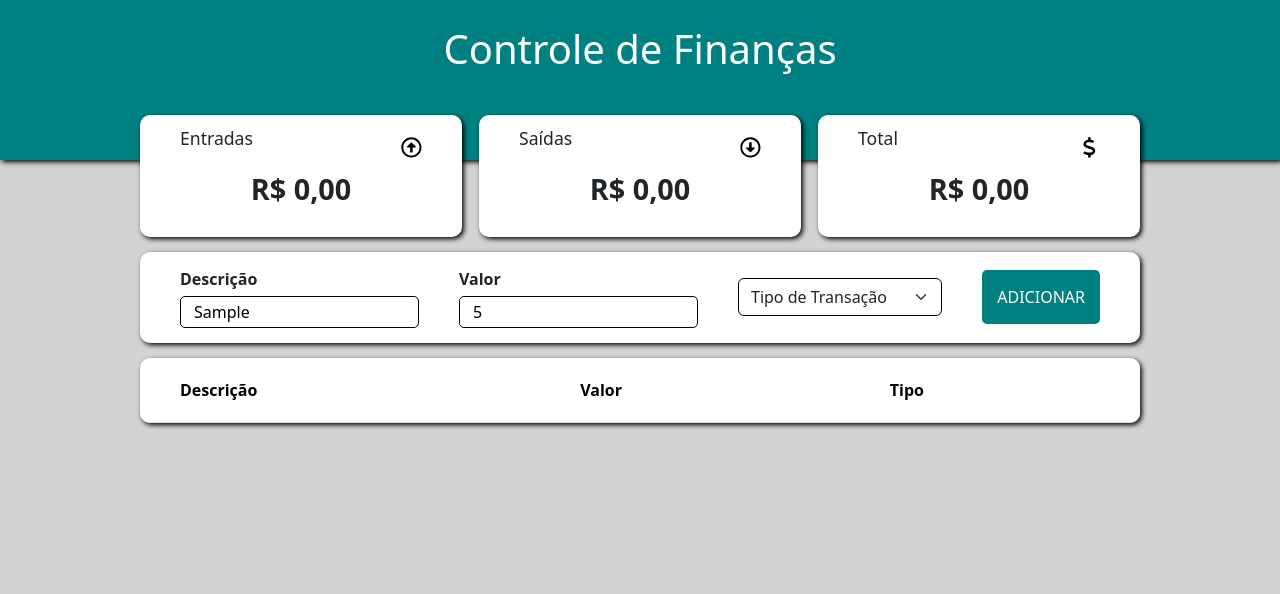
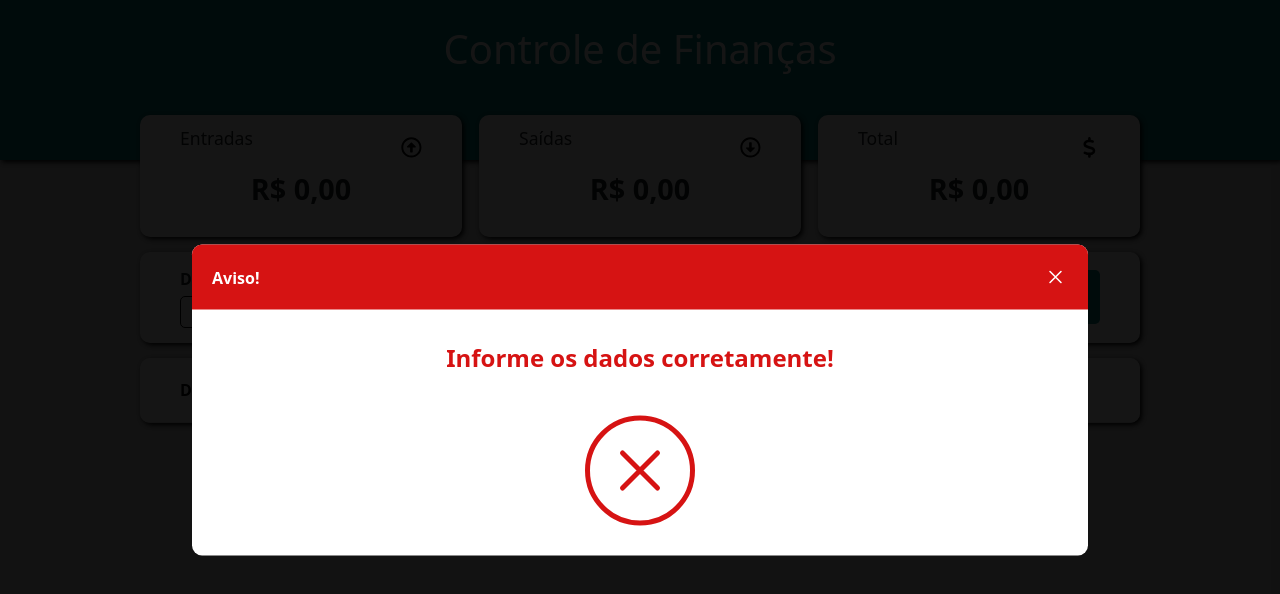
Before and after one commit to DavidSant021/controle-de-financas, a React (Vite) app: page / in a window 1280 px wide. Both pictures are taken after typing "Sample", "5" into the empty fields and a click on the button "ADICIONAR". Shown: the top 594 px of the page. Built offline with nearby package versions, Linux system fonts and the light colour scheme.

Commit message:
adicionado modal dinâmico

```diff
--- a/src/components/AddTransaction/index.jsx
+++ b/src/components/AddTransaction/index.jsx
@@ -3,6 +3,7 @@ import Transaction from "../../entities/Transaction"
 import { ValueContext } from "../../context/ValueContext"
 import styles from './style.module.css'
 import Form from 'react-bootstrap/Form';
+import Modal from "../Modal";
 
 export default function AddTransaction() {
     const defaultTransaction = {
@@ -13,15 +14,20 @@ export default function AddTransaction() {
 
     const [transaction, setTransaction] = useState(defaultTransaction)
     const [selectedType, setSelectedType] = useState(null)
+    const [open, setOpen] = useState(false)
+    const [modalType, setModalType] = useState(false)
+
     const desc = useRef(null)
     const formRef = useRef(null);
+
     const { addTransaction } = useContext(ValueContext)
 
     function handleSubmit(ev) {
         ev.preventDefault()
 
         if (!selectedType) {
-            alert('Por favor, selecione o tipo de transação (entrada ou saída).');
+            setModalType(false)
+            setOpen(true)
             return
         }
 
@@ -29,6 +35,8 @@ export default function AddTransaction() {
             const validTransaction = new Transaction(transaction)
             setTransaction(validTransaction)
             addTransaction(validTransaction)
+            setModalType(true)
+            setOpen(true)
         } catch (error) {
             console.log(error)
         } finally {
@@ -99,6 +107,11 @@ export default function AddTransaction() {
                 </Form.Select>
                 <button className={styles.addButton}>Adicionar</button>
             </form>
+            <Modal
+                isOpen={open}
+                setOpen={setOpen}
+                modalType={modalType}
+            />
         </>
     )
 }
--- /dev/null
+++ b/src/components/Modal/index.jsx
@@ -0,0 +1,59 @@
+import styles from './style.module.css'
+import { IoCloseOutline } from "react-icons/io5"
+import { FaCheck } from "react-icons/fa"
+import PropTypes from 'prop-types'
+
+Modal.propTypes = {
+    isOpen: PropTypes.bool,
+    setOpen: PropTypes.func,
+    modalType: PropTypes.bool
+}
+
+export default function Modal({ isOpen, setOpen, modalType }) {
+    if (isOpen) {
+
+        if (modalType) {
+            return (
+                <div className={styles.background}>
+                    <div className={styles.modal}>
+                        <div className={styles.modalHeader}>
+                            <span>Aviso!</span>
+                            <IoCloseOutline
+                                onClick={() => setOpen(!isOpen)}
+                                className={styles.icon}
+                            />
+                        </div>
+                        <div className={styles.modalBody}>
+                            <span>Sua transação foi salva com sucesso!</span>
+                            <div className={styles.contentCheck}>
+                                <FaCheck className={styles.check} />
+                            </div>
+                        </div>
+                    </div>
+                </div>
+            )
+        } else {
+            return (
+                <div className={styles.background}>
+                    <div className={styles.modal}>
+                        <div className={styles.modalHeaderError}>
+                            <span>Aviso!</span>
+                            <IoCloseOutline
+                                onClick={() => setOpen(!isOpen)}
+                                className={styles.icon}
+                            />
+                        </div>
+                        <div className={styles.modalBodyError}>
+                            <span>Informe os dados corretamente!</span>
+                            <div className={styles.contentErrorIcon}>
+                                <IoCloseOutline className={styles.errorIcon} />
+                            </div>
+                        </div>
+                    </div>
+                </div>
+            )
+        }
+    }
+
+    return null
+}
--- /dev/null
+++ b/src/components/Modal/style.module.css
@@ -0,0 +1,109 @@
+.background {
+    position: fixed;
+    top: 0;
+    bottom: 0;
+    left: 0;
+    right: 0;
+    background-color: rgba(0, 0, 0, 0.918);
+}
+
+.modal {
+    position: fixed;
+    top: 50%;
+    left: 50%;
+    transform: translate(-50%, -50%);
+    background-color: white;
+    color: black;
+    border-radius: 10px;
+    width: 70%;
+    display: flex;
+    flex-direction: column;
+}
+
+.modalHeader {
+    display: flex;
+    justify-content: space-between;
+    align-items: center;
+    padding: 20px;
+    background-color: teal;
+    border-radius: 10px 10px 0 0 ;
+
+    span {
+        color: white;
+        font-weight: bold;
+    }
+}
+
+.modalHeaderError {
+    display: flex;
+    justify-content: space-between;
+    align-items: center;
+    padding: 20px;
+    background-color: rgb(214, 19, 19);
+    border-radius: 10px 10px 0 0 ;
+
+    span {
+        color: white;
+        font-weight: bold;
+    }
+}
+
+.icon {
+    color: white;
+    font-size: 25px;
+    cursor: pointer;
+}
+
+.modalBody {
+    display: flex;
+    flex-direction: column;
+    align-items: center;
+    justify-content: center;
+    padding: 30px 10px;
+
+    span {
+        margin-bottom: 40px;
+        font-size: 1.5rem;
+        font-weight: bold;
+        text-align: center;
+        color: teal;
+    }
+}
+
+.modalBodyError {
+    display: flex;
+    flex-direction: column;
+    align-items: center;
+    justify-content: center;
+    padding: 30px 10px;
+
+    span {
+        margin-bottom: 40px;
+        font-size: 1.5rem;
+        font-weight: bold;
+        text-align: center;
+        color: rgb(214, 19, 19);
+    }
+}
+
+.contentCheck {
+    padding: 10px;
+    border-radius: 50%;
+    border: 5px solid teal;
+}
+
+.contentErrorIcon {
+    padding: 10px;
+    border-radius: 50%;
+    border: 5px solid rgb(214, 19, 19);
+}
+
+.check {
+    color: teal;
+    font-size: 5rem;
+}
+
+.errorIcon {
+    color: rgb(214, 19, 19);
+    font-size: 5rem;
+}
```
